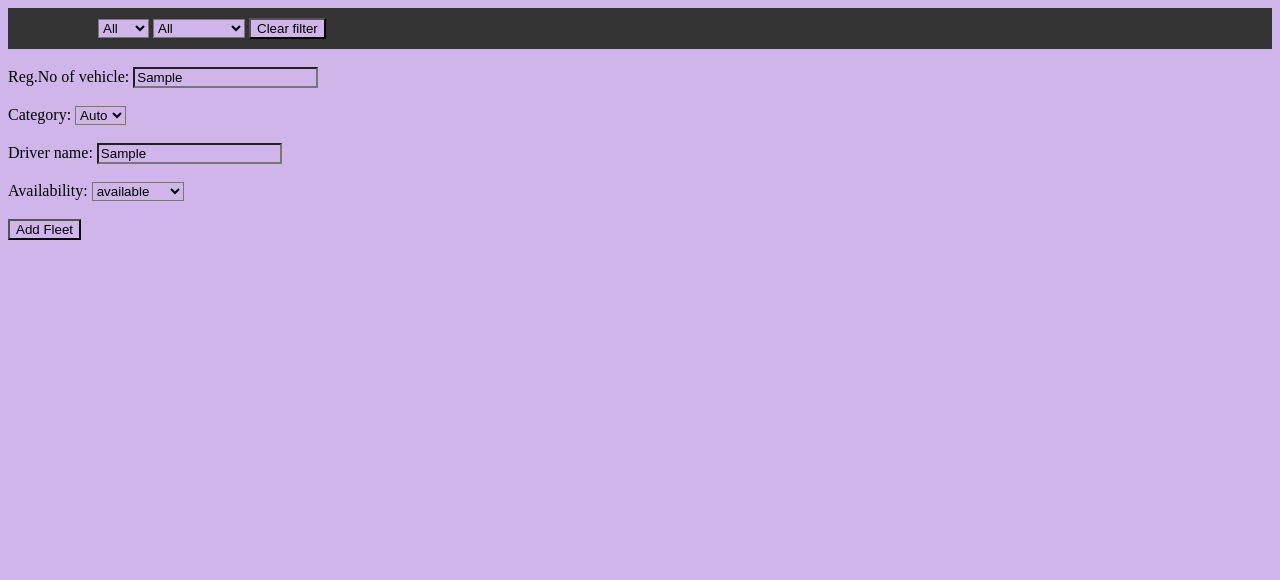
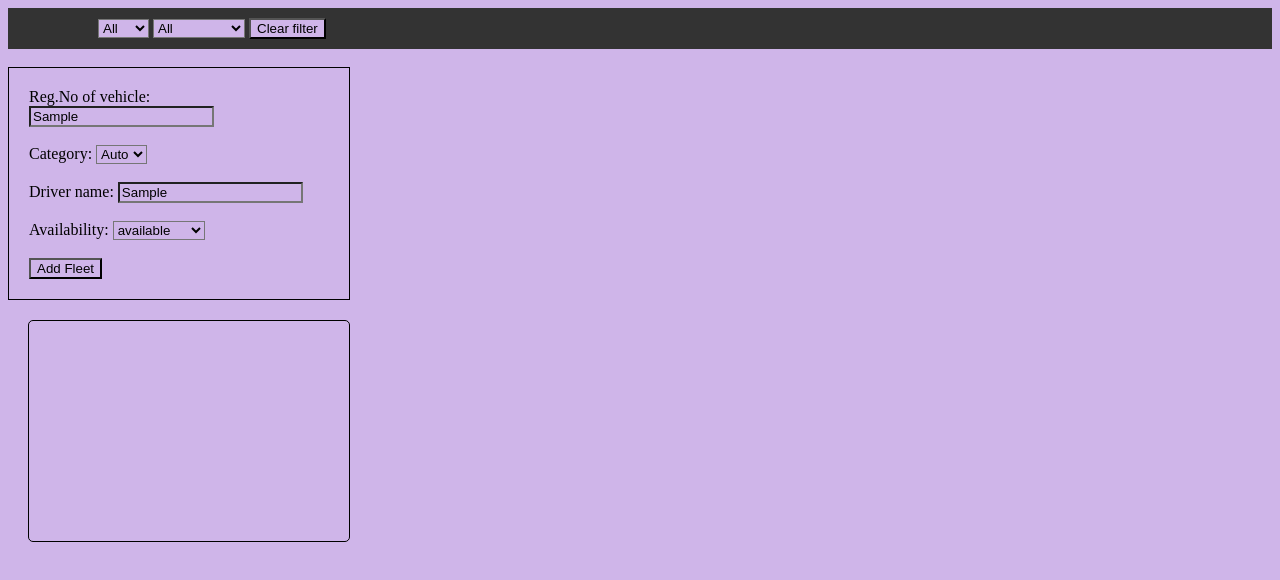
Before and after one commit to sani816/fleet-management-app, a plain HTML site: page admin.html in a window 1280 px wide. Both pictures are taken after typing "Sample", "Sample" into the empty fields and a click on the button "Add Fleet". Drawn offline with Linux system fonts and the light colour scheme.

Commit message:
admin.css

```diff
--- a/admin.css
+++ b/admin.css
@@ -14,3 +14,22 @@
     background-color: #333;
     margin-left: 80px;
 }
+#fleetCard{
+    flex-grow:1 ;
+    padding: 20px;
+    display: flex;
+    flex-wrap: wrap;
+    gap: 10px;
+}
+.card{
+    border: 1px solid black;
+    border-radius: 5px;
+    padding: 10px;
+    width: 300px;
+    height: 200px;
+}
+.sidebar{
+    width: 300px;
+    padding:20px;
+    border: 1px solid black;
+}
```
